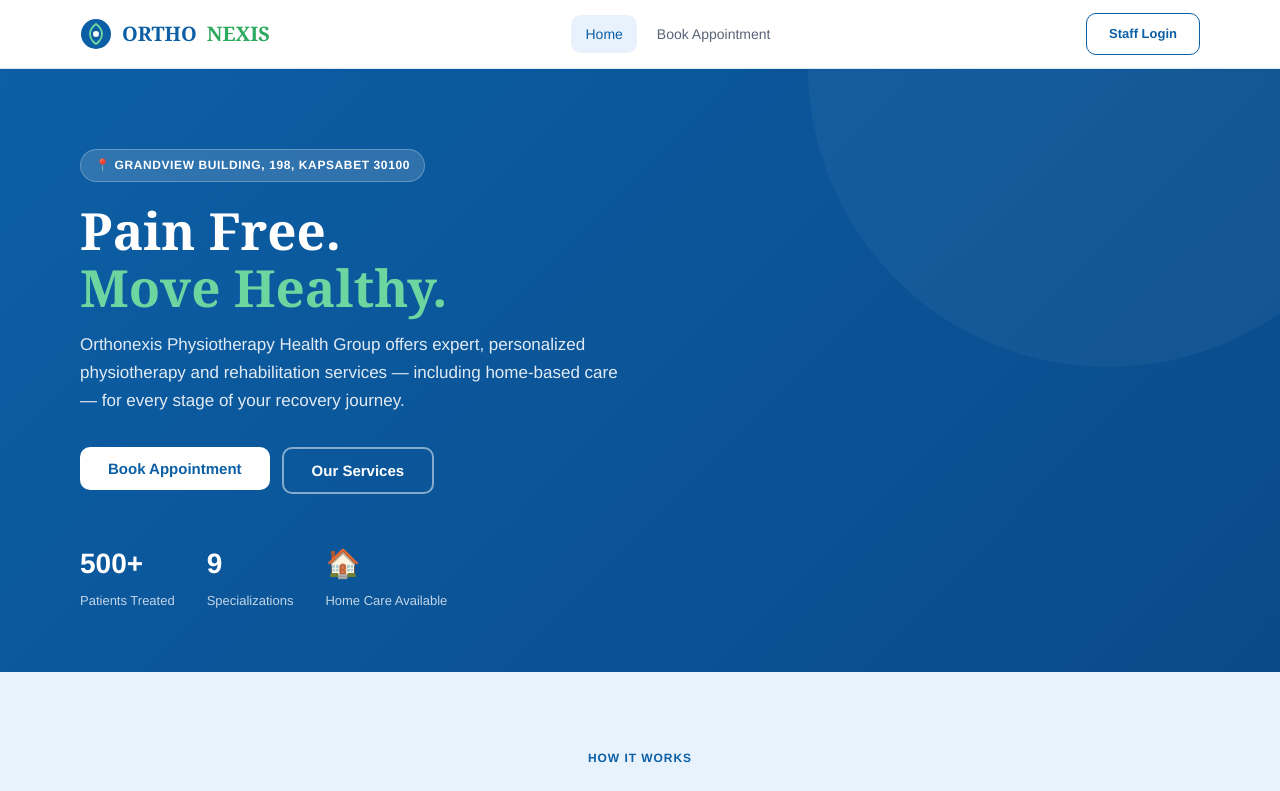
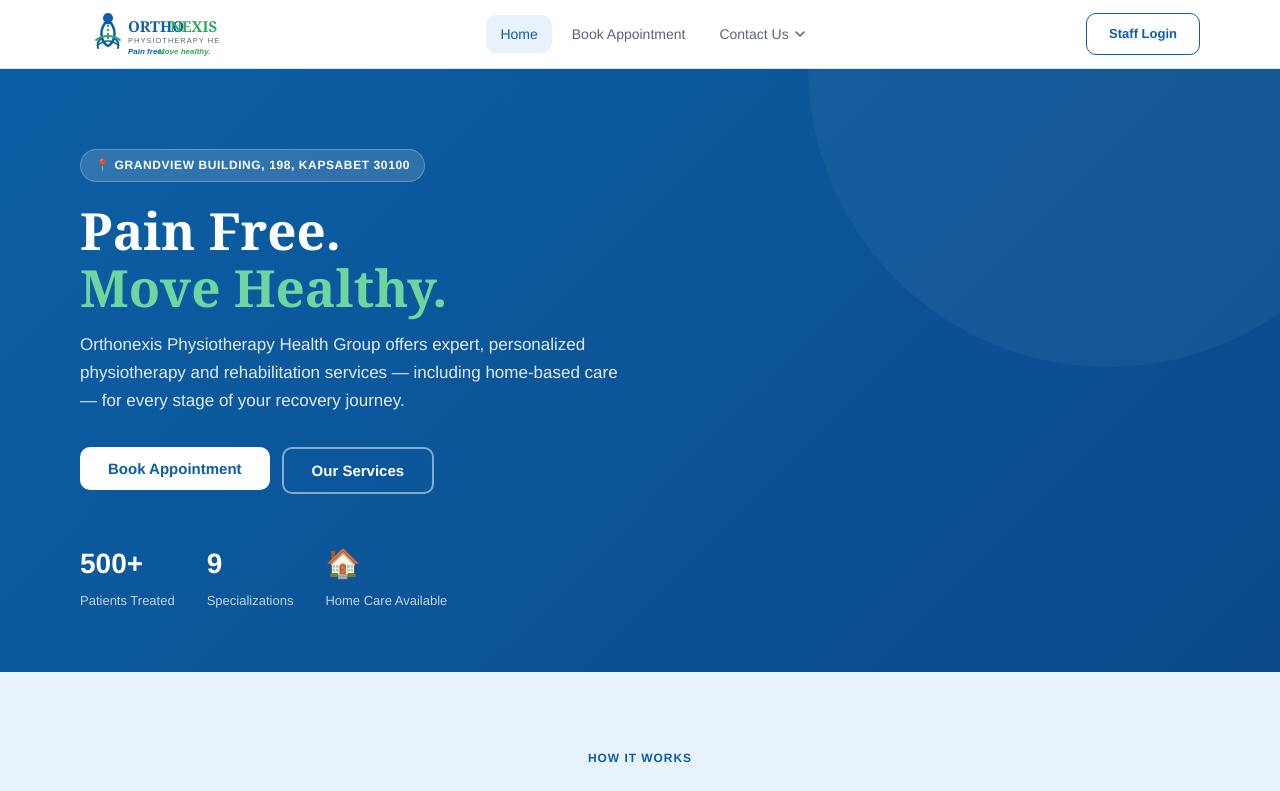
Before and after one commit to Thirty-manu/ORTHO-NEXIS, a React (Create React App) app: page / in a window 1280 px wide. Shown: the top 791 px of the page. Built offline with nearby package versions, Linux system fonts and the light colour scheme; a web font is replaced by a local one.

Commit message:
Add real logo + Contact Us dropdown with call and WhatsApp

```diff
--- a/src/components/shared/Navbar.jsx
+++ b/src/components/shared/Navbar.jsx
@@ -1,4 +1,4 @@
-import React from 'react';
+import React, { useState } from 'react';
 import { Link, useNavigate, useLocation } from 'react-router-dom';
 import { useAuth } from '../../context/AuthContext';
 import toast from 'react-hot-toast';
@@ -7,6 +7,7 @@
   const { isAdmin, adminLogout } = useAuth();
   const navigate = useNavigate();
   const { pathname } = useLocation();
+  const [contactOpen, setContactOpen] = useState(false);
 
   function handleLogout() {
     adminLogout();
@@ -15,21 +16,88 @@
   }
 
   return (
+    <>
       <nav className="navbar">
         <div className="container navbar-inner">
+
+          {/* LOGO */}
           <Link to="/" className="navbar-logo">
-          <svg width="32" height="32" viewBox="0 0 32 32" fill="none">
-            <circle cx="16" cy="16" r="15" fill="#0c5fa5"/>
-            <path d="M16 6C16 6 10 10 10 16C10 22 16 26 16 26C16 26 22 22 22 16C22 10 16 6 16 6Z" fill="none" stroke="#6dd5a0" strokeWidth="2"/>
-            <circle cx="16" cy="16" r="3" fill="#fff"/>
+            <svg viewBox="0 0 120 48" width="140" height="48" xmlns="http://www.w3.org/2000/svg">
+              {/* Spine figure icon */}
+              <circle cx="18" cy="8" r="5" fill="#0c5fa5"/>
+              <path d="M15 13 Q10 20 12 28 Q14 34 18 36 Q22 34 24 28 Q26 20 21 13Z" fill="none" stroke="#0c5fa5" strokeWidth="2.5" strokeLinejoin="round"/>
+              <path d="M12 28 Q6 32 8 38" fill="none" stroke="#0c5fa5" strokeWidth="2" strokeLinecap="round"/>
+              <path d="M24 28 Q30 32 28 38" fill="none" stroke="#0c5fa5" strokeWidth="2" strokeLinecap="round"/>
+              {/* Spine dots */}
+              <circle cx="18" cy="16" r="1.2" fill="#2eaa5e"/>
+              <circle cx="18" cy="20" r="1.2" fill="#2eaa5e"/>
+              <circle cx="18" cy="24" r="1.2" fill="#2eaa5e"/>
+              <circle cx="18" cy="28" r="1.2" fill="#2eaa5e"/>
+              {/* Swoosh arcs */}
+              <path d="M6 30 Q18 22 30 30" fill="none" stroke="#2eaa5e" strokeWidth="2" strokeLinecap="round"/>
+              <path d="M8 35 Q18 27 28 35" fill="none" stroke="#0c5fa5" strokeWidth="1.5" strokeLinecap="round"/>
+              {/* Text */}
+              <text x="38" y="22" fontFamily="'Cabinet Grotesk',Georgia,serif" fontWeight="800" fontSize="15" fill="#0c5fa5">ORTHO</text>
+              <text x="80" y="22" fontFamily="'Cabinet Grotesk',Georgia,serif" fontWeight="800" fontSize="15" fill="#2eaa5e">NEXIS</text>
+              <text x="38" y="33" fontFamily="'Satoshi',sans-serif" fontWeight="400" fontSize="7.5" fill="#5a6478" letterSpacing="1">PHYSIOTHERAPY HEALTH GROUP</text>
+              <text x="38" y="44" fontFamily="'Satoshi',sans-serif" fontStyle="italic" fontWeight="600" fontSize="8" fill="#0c5fa5">Pain free. </text>
+              <text x="68" y="44" fontFamily="'Satoshi',sans-serif" fontStyle="italic" fontWeight="600" fontSize="8" fill="#2eaa5e">Move healthy.</text>
             </svg>
-          ORTHO<span>NEXIS</span>
           </Link>
+
+          {/* NAV LINKS */}
           <div className="navbar-nav">
             <Link to="/" className={pathname === '/' ? 'active' : ''}>Home</Link>
             <Link to="/book" className={pathname === '/book' ? 'active' : ''}>Book Appointment</Link>
-          {isAdmin && <Link to="/admin-orthonexis" className={pathname === '/admin-orthonexis' ? 'active' : ''}>Admin Panel</Link>}
+
+            {/* CONTACT US DROPDOWN */}
+            <div style={{position:'relative'}}>
+              <button
+                onClick={() => setContactOpen(!contactOpen)}
+                style={{padding:'8px 14px', borderRadius:'var(--radius-md)', fontSize:14, fontWeight:500, color: contactOpen ? 'var(--color-primary)' : 'var(--color-text-muted)', background: contactOpen ? 'var(--color-primary-light)' : 'transparent', border:'none', cursor:'pointer', display:'flex', alignItems:'center', gap:5, transition:'all var(--transition)'}}>
+                Contact Us
+                <svg width="12" height="12" viewBox="0 0 12 12" fill="none" style={{transform: contactOpen?'rotate(180deg)':'rotate(0)', transition:'transform 200ms'}}>
+                  <path d="M2 4l4 4 4-4" stroke="currentColor" strokeWidth="1.5" strokeLinecap="round" strokeLinejoin="round"/>
+                </svg>
+              </button>
+
+              {contactOpen && (
+                <div style={{position:'absolute', top:'calc(100% + 8px)', left:0, background:'var(--color-surface)', border:'1.5px solid var(--color-border)', borderRadius:'var(--radius-lg)', boxShadow:'var(--shadow-lg)', width:240, zIndex:200, overflow:'hidden'}}>
+                  {/* Call */}
+                  <a href="tel:0729113409" style={{display:'flex', alignItems:'center', gap:12, padding:'14px 16px', borderBottom:'1px solid var(--color-border)', textDecoration:'none', transition:'background var(--transition)'}}
+                    onMouseEnter={e=>e.currentTarget.style.background='var(--color-primary-light)'}
+                    onMouseLeave={e=>e.currentTarget.style.background='transparent'}>
+                    <div style={{width:36, height:36, borderRadius:'50%', background:'#e3f2fd', display:'flex', alignItems:'center', justifyContent:'center', fontSize:18, flexShrink:0}}>📞</div>
+                    <div>
+                      <div style={{fontWeight:700, fontSize:13, color:'var(--color-text)'}}>Call Us</div>
+                      <div style={{fontSize:12, color:'var(--color-primary)', fontWeight:600}}>0729 113 409</div>
                     </div>
+                  </a>
+                  {/* WhatsApp */}
+                  <a href="https://wa.me/254704719695?text=Hello%20Orthonexis%2C%20I%20would%20like%20to%20make%20an%20inquiry." target="_blank" rel="noopener noreferrer"
+                    style={{display:'flex', alignItems:'center', gap:12, padding:'14px 16px', textDecoration:'none', transition:'background var(--transition)'}}
+                    onMouseEnter={e=>e.currentTarget.style.background='#e8f5e9'}
+                    onMouseLeave={e=>e.currentTarget.style.background='transparent'}>
+                    <div style={{width:36, height:36, borderRadius:'50%', background:'#e8f5e9', display:'flex', alignItems:'center', justifyContent:'center', fontSize:18, flexShrink:0}}>💬</div>
+                    <div>
+                      <div style={{fontWeight:700, fontSize:13, color:'var(--color-text)'}}>WhatsApp</div>
+                      <div style={{fontSize:12, color:'#2eaa5e', fontWeight:600}}>+254 704 719 695</div>
+                    </div>
+                  </a>
+                  {/* Location */}
+                  <div style={{padding:'10px 16px', background:'var(--color-surface-2)', borderTop:'1px solid var(--color-border)'}}>
+                    <div style={{fontSize:11, color:'var(--color-text-muted)', lineHeight:1.6}}>
+                      📍 Grandview Building, 198<br/>Kapsabet 30100, Kenya
+                    </div>
+                  </div>
+                </div>
+              )}
+            </div>
+
+            {isAdmin && <Link to="/admin-orthonexis/dashboard" className={pathname.includes('/admin') ? 'active' : ''}>Admin Panel</Link>}
+          </div>
+
+          {/* RIGHT SIDE */}
           <div className="nav-user">
             {isAdmin ? (
               <button className="btn btn-ghost" onClick={handleLogout}>Logout Admin</button>
@@ -39,5 +107,12 @@
           </div>
         </div>
       </nav>
+
+      {/* Close dropdown when clicking outside */}
+      {contactOpen && (
+        <div onClick={() => setContactOpen(false)}
+          style={{position:'fixed', inset:0, zIndex:100}}/>
+      )}
+    </>
   );
 }
```
Lines whose indentation alone changed are shown as unchanged.
